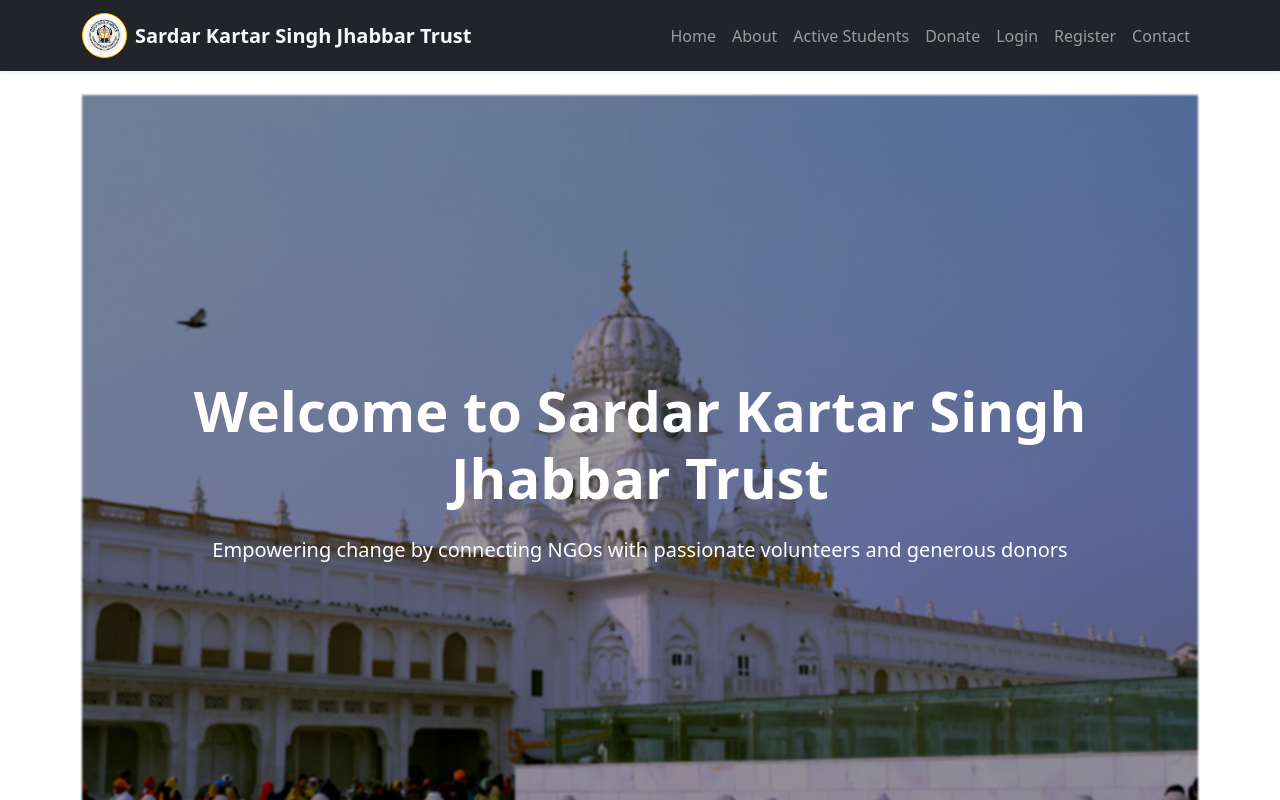
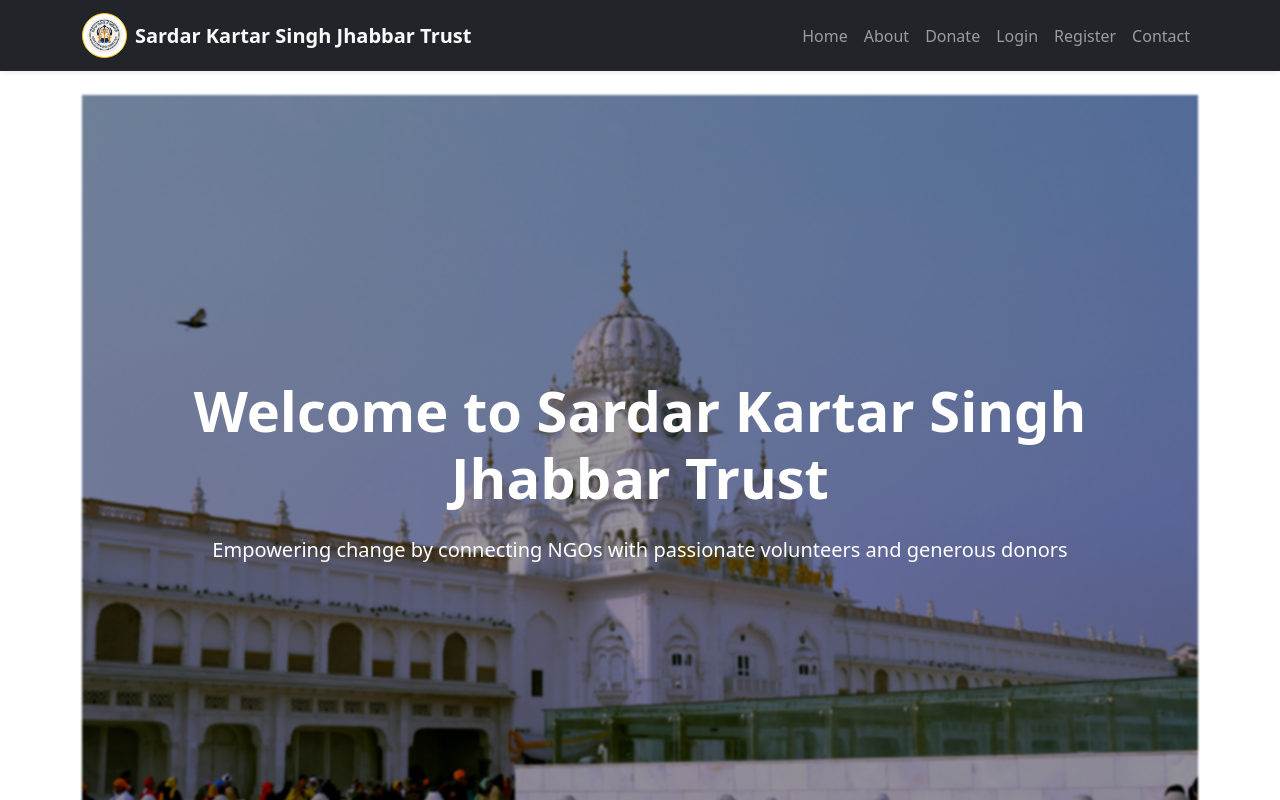
Before and after one commit to Deepaksingh1227/ngo-Portal, a React (Vite) app in the folder frontend/: page / in a window 1280 px wide. Shown: the top 800 px of the page. Built offline with nearby package versions, Linux system fonts and the light colour scheme.

Commit message:
Update Navbar.jsx

```diff
--- a/frontend/src/components/Navbar.jsx
+++ b/frontend/src/components/Navbar.jsx
@@ -64,12 +64,7 @@
               </Link>
             </li>
 
-            {/*Activ student*/}
-             <li className="nav-item">
-              <Link className="nav-link" to="/active-students" onClick={handleLinkClick}>
-                Active Students
-              </Link>
-            </li>
+
 
             {/* Student links */}
             {isLoggedIn() && role === "student" && (
```
